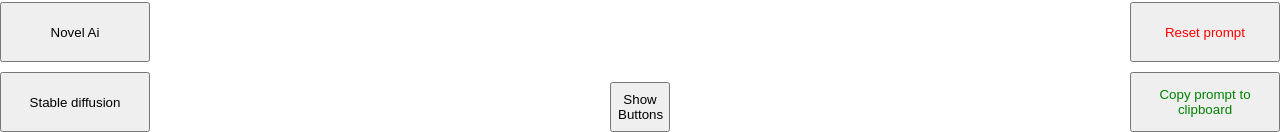
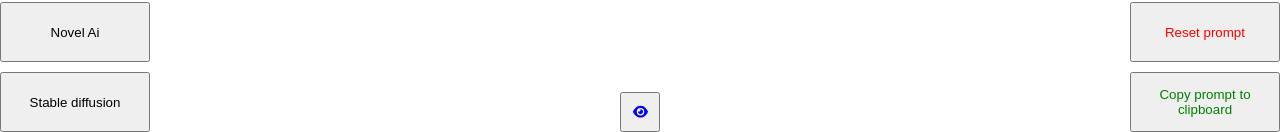
Before and after one commit to rafaelito91/react-typescript-project, a React (Create React App) app: page / in a window 1280 px wide. Shown: the part 668-800 px from the top of the page. Built offline with nearby package versions, Linux system fonts and the light colour scheme.

Commit message:
change button style

```diff
--- a/src/App.tsx
+++ b/src/App.tsx
@@ -3,6 +3,8 @@
 import { SUGGESTIONS } from './countries';
 import './style.css';
 import { Tag, WithContext as ReactTags } from 'react-tag-input';
+import { FontAwesomeIcon } from '@fortawesome/react-fontawesome';
+import { faEye } from '@fortawesome/free-solid-svg-icons';
 
 const STORAGE_HISTORY_TAGS = 'historyTags';
 const STORAGE_TAGS = 'tags';
@@ -218,7 +220,7 @@
           </div>
         </div>)
         }
-        <button className='buttonsToggle' onClick={() => {setShowButtons(!showButtons)}}>Show Buttons</button>
+        <button className='buttonsToggle' onClick={() => {setShowButtons(!showButtons)}}><FontAwesomeIcon icon={faEye} /></button>
       </div>
     </div>
   );
--- a/src/style.css
+++ b/src/style.css
@@ -50,11 +50,12 @@
 }
 
 .buttonsToggle {
-   width: 60px;
-   height: 50px;
+   width: 40px;
+   height: 40px;
    position:fixed;
    bottom: 0;
-   right: calc(50vw - 30px);
+   right: calc(50vw - 20px);
+   color: blue;
 }
 
 /* Example Styles for React Tags*/
```
Also changed, not shown: package.json (+5 -2 lines), 1 other file (tests, documents, lock files or other folders).
